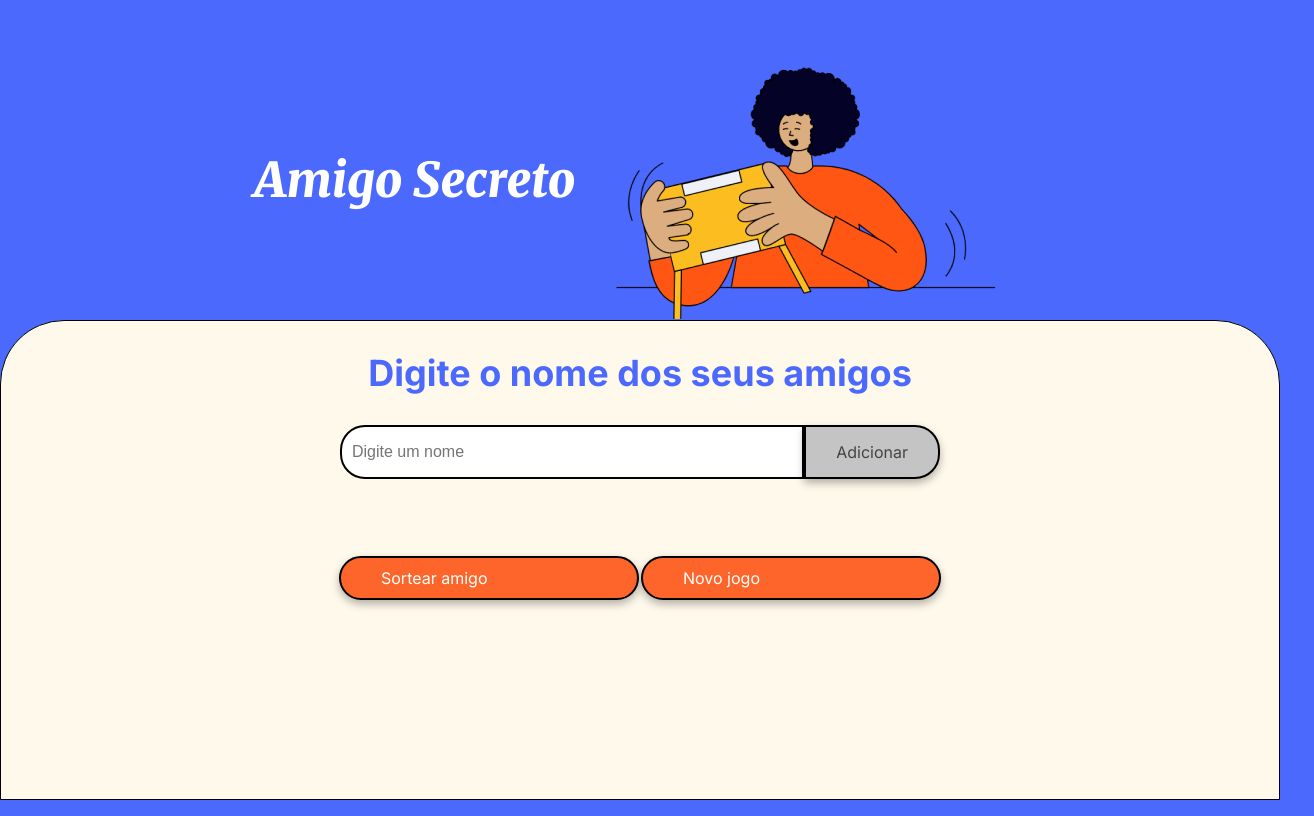
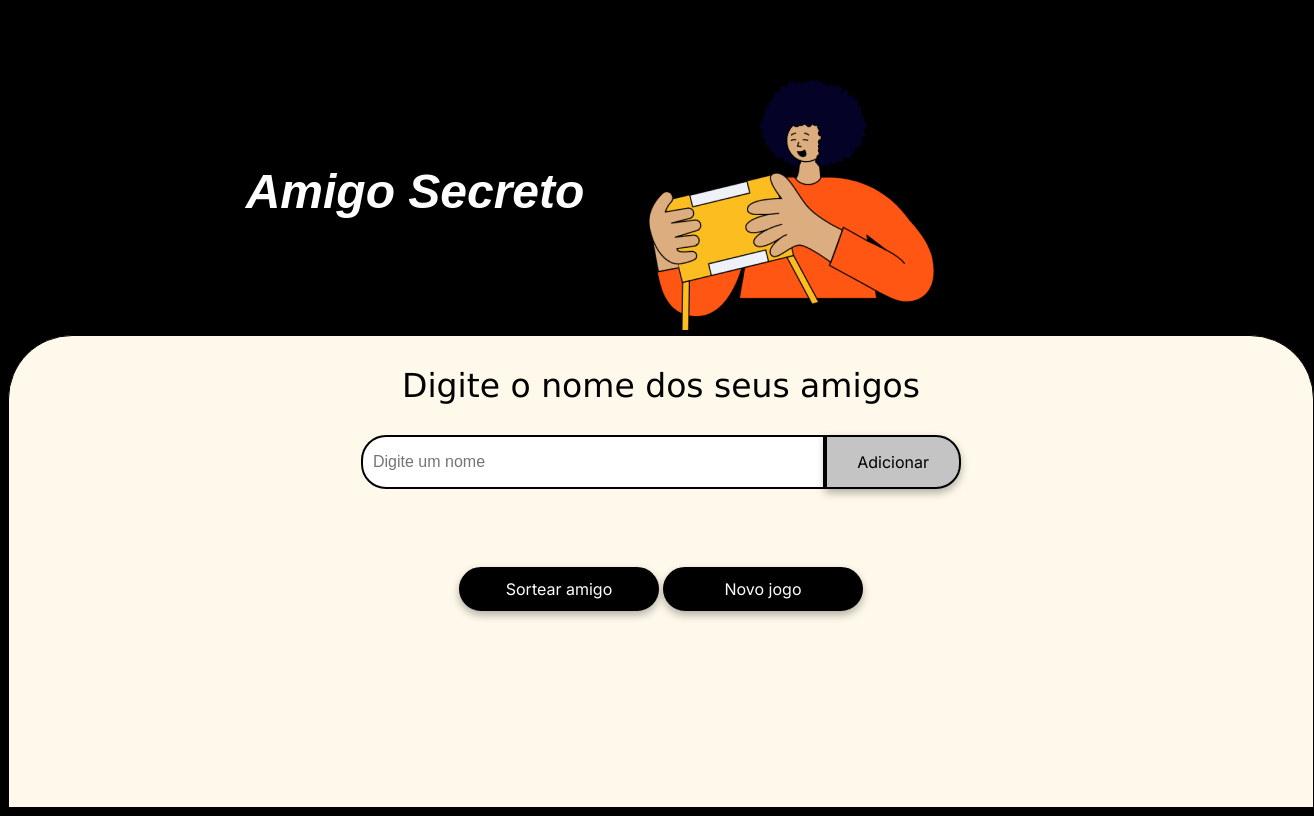
Before and after one commit to eppor/amigo-secreto, a plain HTML site: page index.html in a window 1280 px wide. Shown: the whole page, 1314 px wide, since content can reach past the window. Drawn offline with Linux system fonts and the light colour scheme.

Commit message:
CSS editado

```diff
--- a/style.css
+++ b/style.css
@@ -1,14 +1,14 @@
 :root {
-    --color-primary: #4B69FD;
+    --color-primary: hsl(0, 0%, 0%);
     --color-secondary: #FFF9EB;
     --color-tertiary: #C4C4C4;
-    --color-button: #fe652b;
-    --color-button-hover: #e55720;
-    --color-text: #444444;
+    --color-button: #000000;
+    --color-button-hover: #3c3a39;
+    --color-text: #000000;
     --color-white: #FFFFFF;
 }
 
-/* Estilos gerais */
+/* Estilos gerais */x
 * {
     margin: 0;
     padding: 0;
@@ -55,16 +55,16 @@ body {
 /* Títulos */
 .main-title {
     font-size: 48px;
-    font-family: "Merriweather", serif;
+    font-family: Papyrus, fantasy;
     font-weight: 900;
     font-style: italic;
     color: var(--color-white);
 }
 
 .section-title {
-    font-family: "Inter", serif;
-    font-size: 36px;
-    font-weight: 700;
+    font-family: Verdana, Geneva, Tahoma, sans-serif;
+    font-size: 33px;
+    font-weight: 500;
     color: var(--color-primary);
     margin: 10px 0;
     text-align: center;
@@ -88,7 +88,7 @@ body {
 }
 
 .button-container {
-    width: 300px;
+    width: 200px;
     justify-content: center;
 }
 
@@ -113,6 +113,7 @@ button {
     border-radius: 25px;
     box-shadow: 0 4px 8px rgba(0, 0, 0, 0.3);
     cursor: pointer;
+    justify-content: center;
 }
 
 .button-add {
@@ -136,8 +137,9 @@ ul {
 
 .result-list {
     margin-top: 15px;
-    color: #05DF05;
-    font-size: 22px;
+    color: #334686;
+    font-family: Verdana, Geneva, Tahoma, sans-serif;
+    font-size: 25px;
     font-weight: bold;
     text-align: center;
 }
```
